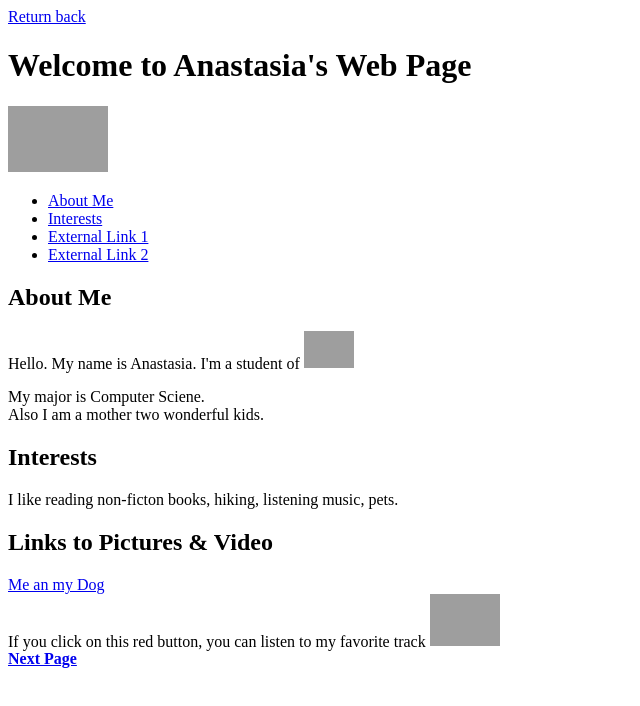
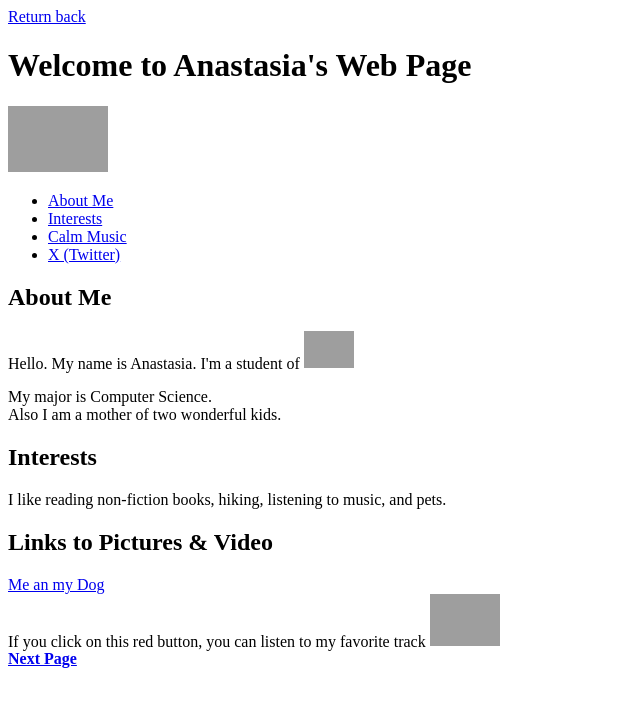
Before and after one commit to DubovaAna/DubovaAna.github.io, a plain HTML site: page DubovaWebPage.htm in a window 1280 px wide. Shown: the whole page, without its empty margins (0-640 px from the left). Drawn offline with Linux system fonts and the light colour scheme; grey boxes are pictures that could not be loaded; a script that the page names is missing.

Commit message:
Update DubovaWebPage.htm

```diff
--- a/DubovaWebPage.htm
+++ b/DubovaWebPage.htm
@@ -18,8 +18,8 @@
         <ul>
             <li><a href="#about">About Me</a></li>
             <li><a href="#interests">Interests</a></li>
-            <li><a href="http://www.example.com" target="_blank">External Link 1</a></li>
-            <li><a href="http://www.example.com" target="_blank">External Link 2</a></li>
+            <li><a href="https://www.youtube.com/watch?v=FKcFe9W7HR4" target="_blank">Calm Music</a></li>
+            <li><a href="https://twitter.com/hovlita" target="_blank">X (Twitter)</a></li>
         </ul>
     </nav>
 
@@ -27,13 +27,13 @@
         <h2>About Me</h2>
         <p>Hello. My name is Anastasia. I'm a student of <a href="https://collegeofsanmateo.edu/" target="_blank"><img src="https://collegeofsanmateo.edu/marketing/images/logos/CSM_Monogram_process_blue.jpg"
 width="50"></a></p>
-            <p>My major is Computer Sciene.
-                <br>Also I am a mother two wonderful kids. </p>
+            <p>My major is Computer Science.
+                <br>Also I am a mother of two wonderful kids. </p>
     </section>
 
     <section id="interests">
         <h2>Interests</h2>
-        <p>I like reading non-ficton books, hiking, listening music, pets.</p>
+        <p>I like reading non-fiction books, hiking, listening to music, and pets.</p>
     </section>
 
     <section>
```
